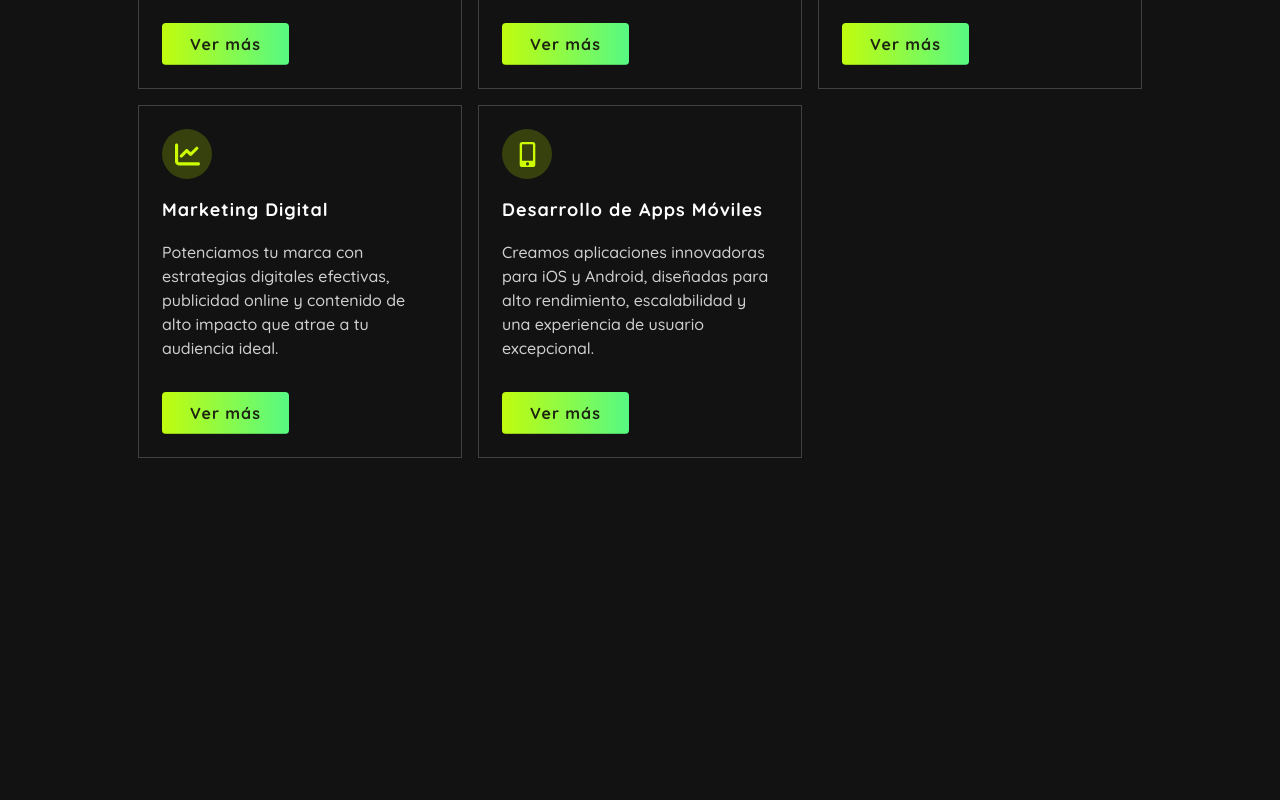
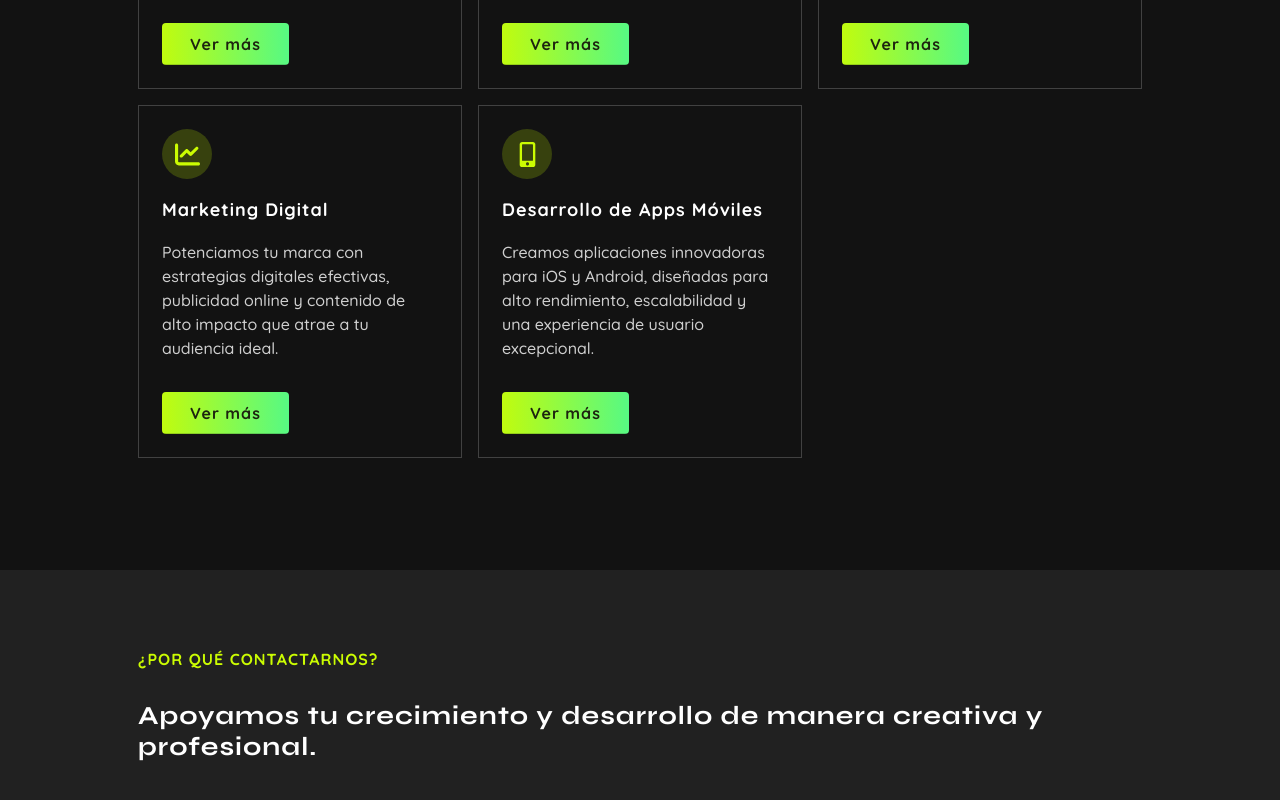
Before and after one commit to navike21/navike21-web, a Next.js app: page /en in a window 1280 px wide. Shown: the part 2423-3223 px from the top of the page. Before the commit the page ends 2993 px from the top, so only its background shows below. Built offline with nearby package versions, Linux system fonts and the light colour scheme; what @mui/material-nextjs would draw is missing.

Commit message:
feat: add Contact component to HomePage; update components index for improved structure and accessibility

```diff
--- /dev/null
+++ b/src/app/homePage/components/Contact/Contact.tsx
@@ -0,0 +1,21 @@
+import { Content } from "@Components/Content/Content";
+import { MainContent } from "@Components/Content/MainContent";
+import { Title } from "@Components/Title/Title";
+import { useThemeMui } from "@Hooks/useThemeMui";
+import React from "react";
+
+export const Contact = () => {
+  const { palette } = useThemeMui();
+  return (
+    <Content backgroundColor={palette.grey[900]}>
+      <MainContent>
+        <Title type="subtitle" variant="h4" color="primary">
+          ¿Por qué contactarnos?
+        </Title>
+        <Title type="title2" variant="h3">
+          Apoyamos tu crecimiento y desarrollo de manera creativa y profesional.
+        </Title>
+      </MainContent>
+    </Content>
+  );
+};
--- /dev/null
+++ b/src/app/homePage/components/index.ts
@@ -0,0 +1,5 @@
+export * from "./AboutUs/AboutUs";
+export * from "./Clients/Clients";
+export * from "./Contact/Contact";
+export * from "./HeroSection/HeroSection";
+export * from "./Services/Services";
--- a/src/app/homePage/page/HomePage.tsx
+++ b/src/app/homePage/page/HomePage.tsx
@@ -1,10 +1,13 @@
 "use client";
 
 import React from "react";
-import { HeroSection } from "../components/HeroSection/HeroSection";
-import { Clients } from "../components/Clients/Clients";
-import { AboutUs } from "../components/AboutUs/AboutUs";
-import { Services } from "../components/Services/Services";
+import {
+  AboutUs,
+  Clients,
+  Contact,
+  HeroSection,
+  Services,
+} from "../components";
 
 export const HomePage = () => {
   return (
@@ -13,6 +16,7 @@ export const HomePage = () => {
       <Clients />
       <AboutUs />
       <Services />
+      <Contact />
     </>
   );
 };
```
Also changed, not shown: src/app/homePage/components/Contact/contact.style.ts (added).
